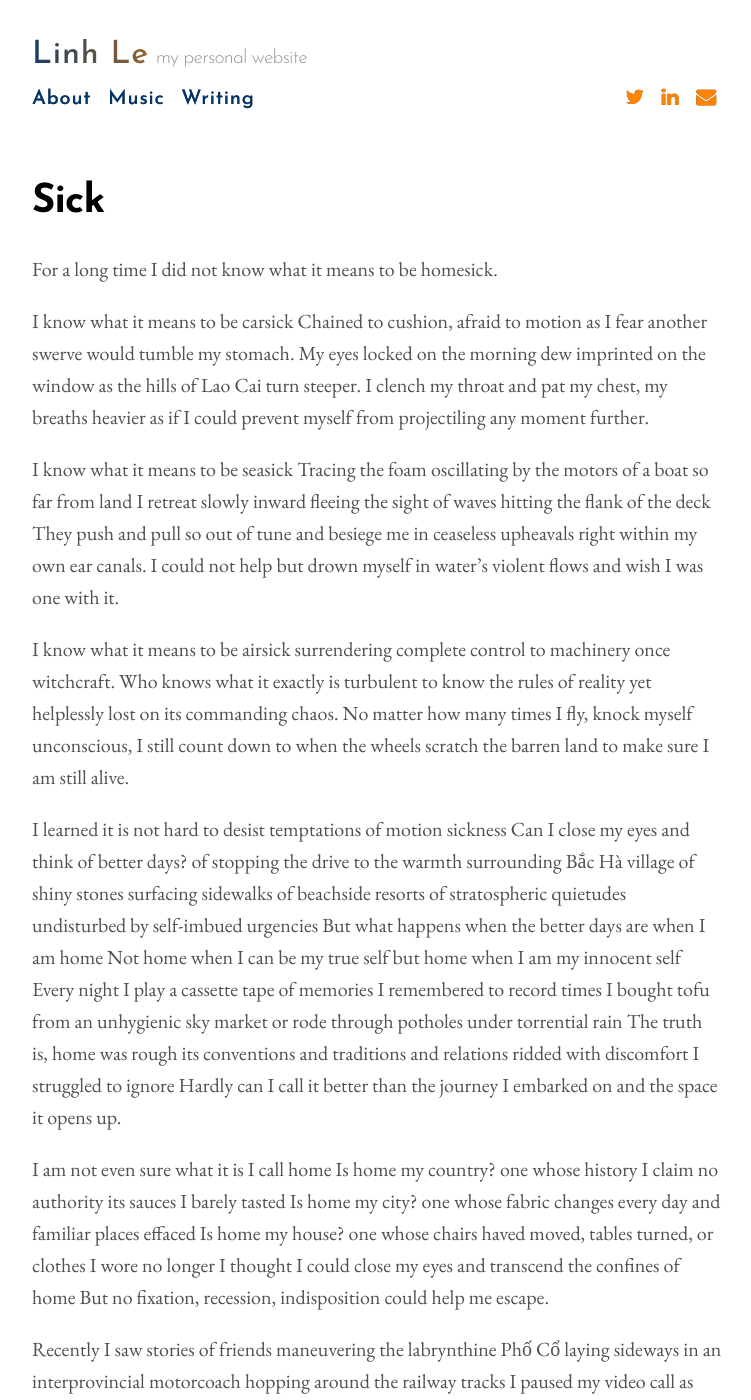
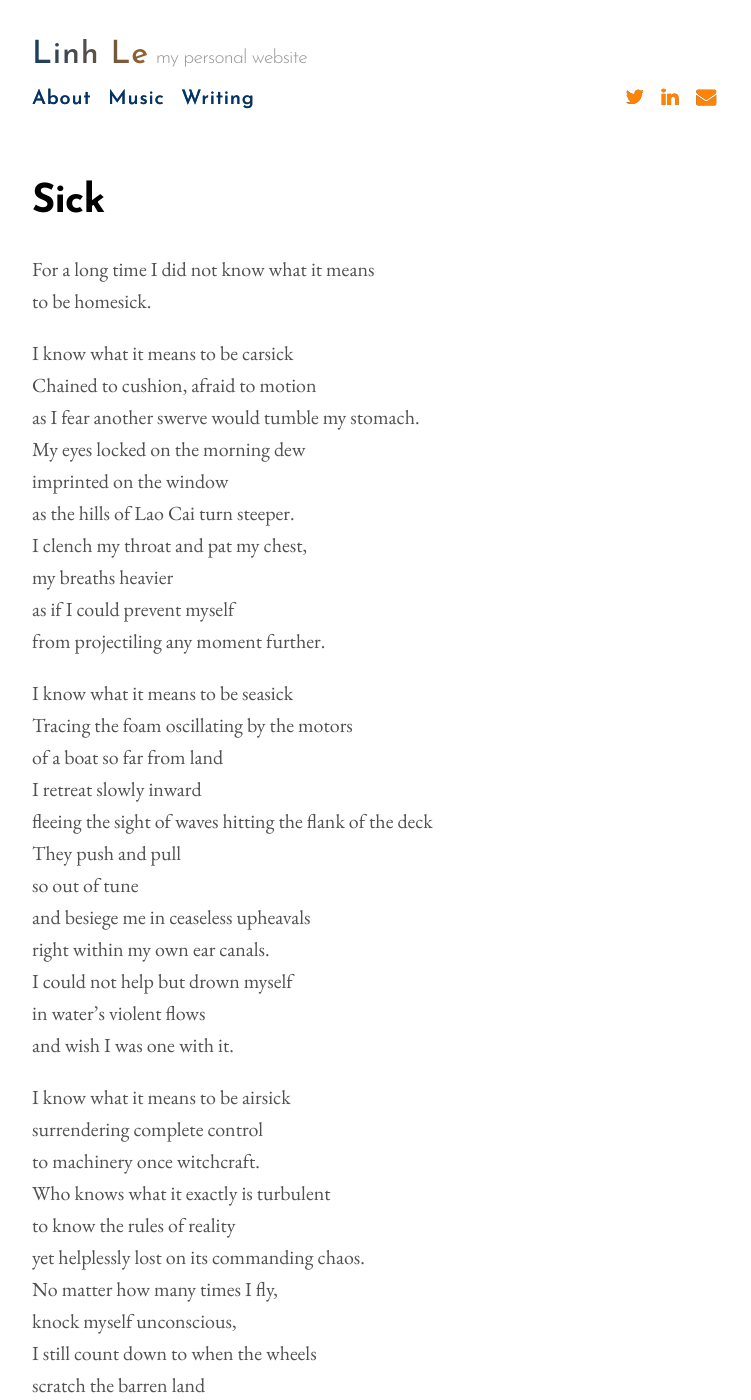
Before and after one commit to aidenva/aidenva.github.io, a Jekyll site: the page built from _posts/2022-07-17-sick.md, in a window 1280 px wide and 1400 px high. Shown: the whole window, without its empty margins (263-1014 px from the left). Built offline with Jekyll 4.4.1, drawn with Linux system fonts in a browser that asks for light colours; some of the changed lines change nothing that is shown; some of the changed text lies outside the part shown.

Commit message:
enter lines poems

```diff
--- a/_posts/2022-07-17-sick.md
+++ b/_posts/2022-07-17-sick.md
@@ -6,88 +6,88 @@ categories: journal
 tags: [documentation,random,poem]
 
 ---
-For a long time I did not know what it means
-to be homesick.
+For a long time I did not know what it means<br>
+to be homesick.<br>
 
-I know what it means to be carsick
-Chained to cushion, afraid to motion
-as I fear another swerve would tumble my stomach.
-My eyes locked on the morning dew
-imprinted on the window
-as the hills of Lao Cai turn steeper.
-I clench my throat and pat my chest,
-my breaths heavier
-as if I could prevent myself
-from projectiling any moment further.
+I know what it means to be carsick<br>
+Chained to cushion, afraid to motion<br>
+as I fear another swerve would tumble my stomach.<br>
+My eyes locked on the morning dew<br>
+imprinted on the window<br>
+as the hills of Lao Cai turn steeper.<br>
+I clench my throat and pat my chest,<br>
+my breaths heavier<br>
+as if I could prevent myself<br>
+from projectiling any moment further.<br>
 
-I know what it means to be seasick
-Tracing the foam oscillating by the motors
-of a boat so far from land
-I retreat slowly inward
-fleeing the sight of waves hitting the flank of the deck
-They push and pull
-so out of tune
-and besiege me in ceaseless upheavals
-right within my own ear canals.
-I could not help but drown myself
-in water's violent flows
-and wish I was one with it.
+I know what it means to be seasick<br>
+Tracing the foam oscillating by the motors<br>
+of a boat so far from land<br>
+I retreat slowly inward<br>
+fleeing the sight of waves hitting the flank of the deck<br>
+They push and pull<br>
+so out of tune<br>
+and besiege me in ceaseless upheavals<br>
+right within my own ear canals.<br>
+I could not help but drown myself<br>
+in water's violent flows<br>
+and wish I was one with it.<br>
 
-I know what it means to be airsick
-surrendering complete control
-to machinery once witchcraft.
-Who knows what it exactly is turbulent
-to know the rules of reality
-yet helplessly lost on its commanding chaos.
-No matter how many times I fly,
-knock myself unconscious,
-I still count down to when the wheels
-scratch the barren land
-to make sure I am still alive.
+I know what it means to be airsick<br>
+surrendering complete control<br>
+to machinery once witchcraft.<br>
+Who knows what it exactly is turbulent<br>
+to know the rules of reality<br>
+yet helplessly lost on its commanding chaos.<br>
+No matter how many times I fly,<br>
+knock myself unconscious,<br>
+I still count down to when the wheels<br>
+scratch the barren land<br>
+to make sure I am still alive.<br>
 
-I learned it is not hard to desist
-temptations of motion sickness
-Can I close my eyes
-and think of better days?
-of stopping the drive to the warmth surrounding Bắc Hà village
-of shiny stones surfacing sidewalks of beachside resorts
-of stratospheric quietudes undisturbed by self-imbued urgencies
-But what happens when
-the better days are when I am home
-Not home when I can be my true self
-but home when I am my innocent self
-Every night I play a cassette tape
-of memories I remembered to record
-times I bought tofu from an unhygienic sky market
-or rode through potholes under torrential rain
-The truth is, home was rough
-its conventions and traditions and relations ridded with discomfort
-I struggled to ignore
-Hardly can I call it better
-than the journey I embarked on
-and the space it opens up.
+I learned it is not hard to desist<br>
+temptations of motion sickness<br>
+Can I close my eyes<br>
+and think of better days?<br>
+of stopping the drive to the warmth surrounding Bắc Hà village<br>
+of shiny stones surfacing sidewalks of beachside resorts<br>
+of stratospheric quietudes undisturbed by self-imbued urgencies<br>
+But what happens when<br>
+the better days are when I am home<br>
+Not home when I can be my true self<br>
+but home when I am my innocent self<br>
+Every night I play a cassette tape<br>
+of discolored memories I remembered to record<br>
+times I bought tofu from an unhygienic sky market<br>
+or rode through potholes under torrential rain<br>
+The truth is, home was rough<br>
+its conventions and traditions and relations ridded with discomfort<br>
+I struggled to ignore<br>
+Hardly can I call it better<br>
+than the journey I embarked on<br>
+and the space it opens up.<br>
 
-I am not even sure what it is I call home
-Is home my country? one whose history I claim no authority
-its sauces I barely tasted
-Is home my city? one whose fabric changes every day
-and familiar places effaced
-Is home my house? one whose chairs haved moved, tables turned,
-or clothes I wore no longer
-I thought I could close my eyes
-and transcend the confines of home
-But no fixation, recession, indisposition
-could help me escape.
+I am not even sure what it is I call home<br>
+Is home my country? one whose history I claim no authority<br>
+its sauces I barely tasted<br>
+Is home my city? one whose fabric changes every day<br>
+and familiar places effaced<br>
+Is home my house? one whose chairs haved moved, tables turned,<br>
+or clothes I wore no longer<br>
+I thought I could close my eyes<br>
+and transcend the confines of home<br>
+But no fixation, recession, indisposition<br>
+could help me escape.<br>
 
-Recently I saw stories of friends
-maneuvering the labrynthine Phố Cổ
-laying sideways in an interprovincial motorcoach
-hopping around the railway tracks
-I paused my video call as they flick through polymer cash bills
-eating food trays on flimsy plastic chairs
-drawing hand fans in the sweltering heat
-I claim no experience Vietnamese
-nothing so unique
-but my envy was overwhelmed with joy
-and suddenly I feel
-homesick.
+Recently I saw stories of friends<br>
+maneuvering the labrynthine Phố Cổ<br>
+laying sideways in an interprovincial motorcoach<br>
+hopping around the railway tracks<br>
+I paused my video call as they flick through polymer cash bills<br>
+eating food trays on flimsy plastic chairs<br>
+drawing hand fans in the sweltering heat<br>
+I claim no experience Vietnamese<br>
+nothing so unique<br>
+but my envy was overwhelmed with joy<br>
+and suddenly I feel<br>
+homesick.<br>
```
